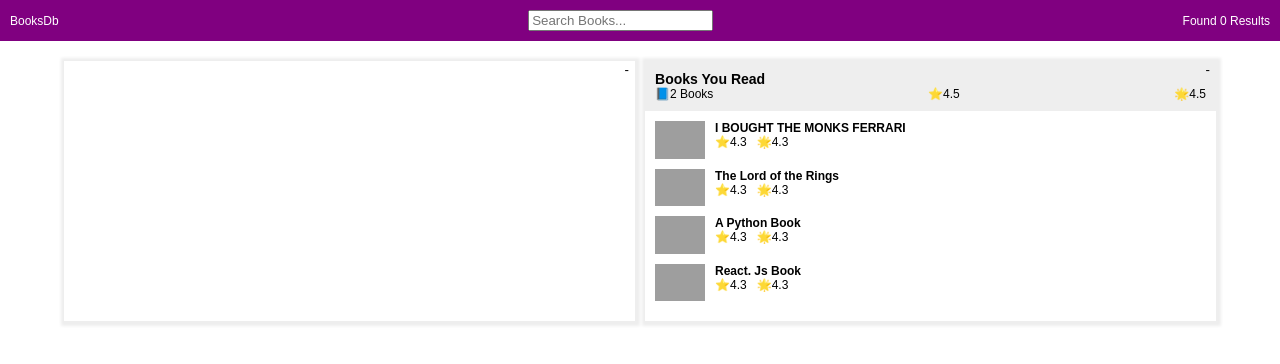
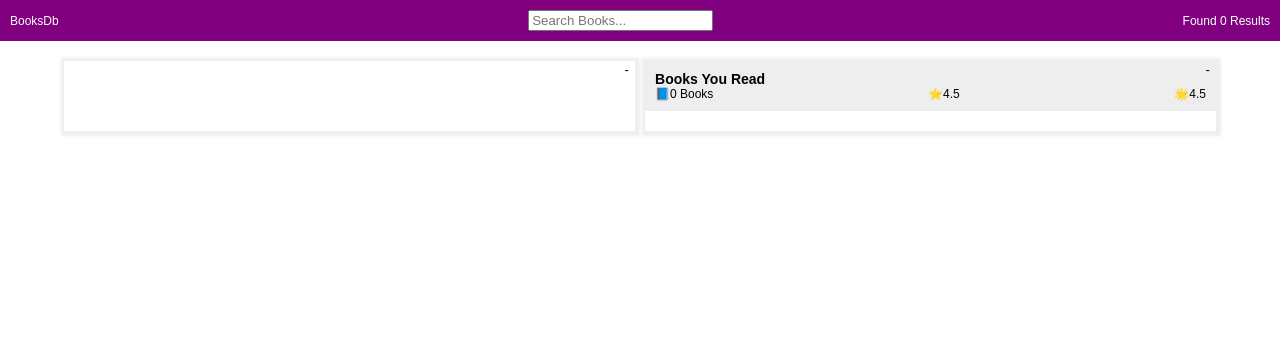
Before and after one commit to leelanarasimha/react18-course, a React (Create React App) app in the folder booksdb/: page / in a window 1280 px wide. Shown: the top 364 px of the page. Built offline with nearby package versions, Linux system fonts and the light colour scheme; grey boxes are pictures that could not be loaded.

Commit message:
book read list data

```diff
--- a/booksdb/src/App.js
+++ b/booksdb/src/App.js
@@ -13,47 +13,10 @@ import ErrorMessage from './components/ErrorMessage';
 import Search from './components/Search';
 import BookDetails from './components/BookDetails';
 
-const BooksRead = [
-  {
-    isbn: '9788129112859',
-    title: 'I BOUGHT THE MONKS FERRARI',
-    rating: 4.3,
-    year: 2001,
-    publisher: 'Rupa Publications India',
-    image: 'https://covers.openlibrary.org/b/id/6903838-M.jpg'
-  },
-  {
-    isbn: '9780618263225',
-    title: 'The Lord of the Rings',
-    rating: 4.3,
-    year: 2004,
-    publisher: 'HarperCollins Publishers',
-    image: 'https://covers.openlibrary.org/b/id/393992-M.jpg'
-  },
-  {
-    isbn: '9780984221233',
-    title: 'A Python Book',
-    rating: 4.3,
-    year: 2006,
-    publisher: 'Platypus Global Media"',
-    image:
-      'http://books.google.com/books/content?id=1FL-ygAACAAJ&printsec=frontcover&img=1&zoom=1&source=gbs_api'
-  },
-  {
-    isbn: '9781521546185',
-    title: 'React. Js Book',
-    rating: 4.3,
-    year: 2008,
-    publisher: 'Packt Publishers',
-    image:
-      'http://books.google.com/books/content?id=e_l9zQEACAAJ&printsec=frontcover&img=1&zoom=1&source=gbs_api'
-  }
-];
-
 const KEY = `AIzaSyDd8zjqw7paHROuV-wUP-ZNvUXmGornx0c`;
 function App() {
   const [booksData, setBooksData] = useState([]);
-  const [booksReadData, setBooksReadData] = useState(BooksRead);
+  const [booksReadData, setBooksReadData] = useState([]);
   const [isLoading, setIsLoading] = useState(false);
   const [error, setError] = useState('');
   const [query, setQuery] = useState('');
@@ -61,6 +24,10 @@ function App() {
 
   function handleSelectedId(id) {
     setSelectedId((selectedId) => (id === selectedId ? '' : id));
+  }
+
+  function handleBookRead(book) {
+    setBooksReadData((b) => [...b, book]);
   }
 
   function handleBack() {
@@ -105,10 +72,10 @@ function App() {
         </ListBox>
         <ListBox>
           {selectedId ? (
-            <BookDetails selectedId={selectedId} handleBack={handleBack} />
+            <BookDetails selectedId={selectedId} handleBack={handleBack} onBookRead={handleBookRead} />
           ) : (
             <>
-              <BooksReadSummary />
+              <BooksReadSummary books={booksReadData} />
               <BooksReadList booksRead={booksReadData} />
             </>
           )}
--- a/booksdb/src/components/BookDetails.js
+++ b/booksdb/src/components/BookDetails.js
@@ -3,10 +3,10 @@ import { prepareBookObject } from '../services/FormatBookResponse';
 import Loader from './Loader';
 import StarRating from './StarRating/StarRating';
 
-export default function BookDetails({ selectedId, handleBack }) {
+export default function BookDetails({ selectedId, handleBack, onBookRead }) {
   const [book, setBook] = useState('');
   const [isLoading, setIsLoading] = useState(false);
-  const [rating, setRating] = useState(0);
+  const [userRating, setUserRating] = useState(0);
 
   async function getBookDetails() {
     setIsLoading(true);
@@ -15,6 +15,11 @@ export default function BookDetails({ selectedId, handleBack }) {
 
     setBook(prepareBookObject(bookDetails));
     setIsLoading(false);
+  }
+
+  function handleReadBook() {
+    onBookRead({ ...book, userRating });
+    handleBack();
   }
 
   useEffect(
@@ -51,10 +56,14 @@ export default function BookDetails({ selectedId, handleBack }) {
           </div>
           <div>
             <div>Rate Book: </div>
-            <StarRating onSetRating={() => console.log('hi')} />
-            <StarRating maxRating={10} color="#fc4199" defaultRating={5} onSetRating={setRating} />
-            <div>The book has {rating} Star Ratings</div>
+            <StarRating maxRating={10} color="#fc4199" onSetRating={setUserRating} />
           </div>
+
+          {userRating > 0 && (
+            <div>
+              <button onClick={handleReadBook}>Add to List</button>
+            </div>
+          )}
         </div>
       )}
     </div>
--- a/booksdb/src/components/BookRead.js
+++ b/booksdb/src/components/BookRead.js
@@ -7,11 +7,11 @@ export default function BookRead({ book }) {
         <div className="d-flex " style={{ gap: '10px' }}>
           <div>
             <span>⭐</span>
-            <span>4.3</span>
+            <span>{book.rating}</span>
           </div>
           <div>
             <span>🌟</span>
-            <span>4.3</span>
+            <span>{book.userRating}</span>
           </div>
         </div>
       </div>
--- a/booksdb/src/components/BooksReadSummary.js
+++ b/booksdb/src/components/BooksReadSummary.js
@@ -1,11 +1,11 @@
-export default function BooksReadSummary() {
+export default function BooksReadSummary({ books }) {
   return (
     <div className="books-summary">
       <h3>Books You Read</h3>
       <div className="d-flex justify-content-between">
         <div>
           <span>📘</span>
-          <span>2 Books</span>
+          <span>{books.length} Books</span>
         </div>
         <div>
           <span>⭐</span>
```
